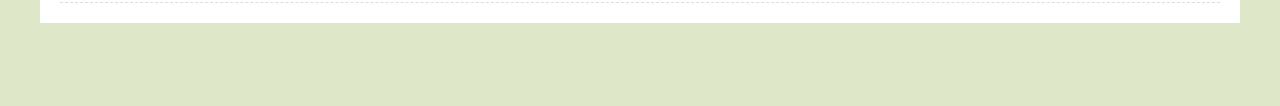
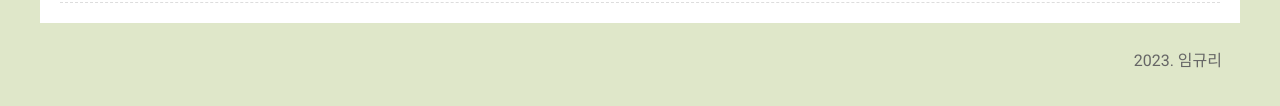
Before and after one commit to anrbl/basic1, a plain HTML site: page index.html in a window 1280 px wide. Shown: the part 204-310 px from the top of the page. Drawn offline with Linux system fonts and the light colour scheme; some icons are missing.

Commit message:
index.html

```diff
--- a/index.html
+++ b/index.html
@@ -28,6 +28,9 @@
             </li>
         </ul>
     </div>
+    <footer class="footer">
+        <div class="text">2023. 임규리</div>
+    </footer>
 </body>
 
 </html>
```
